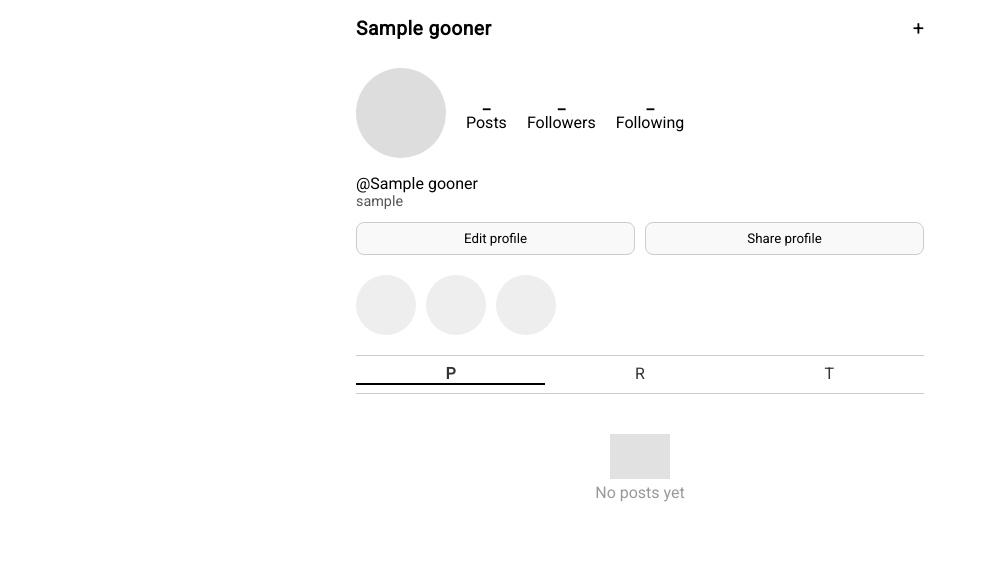
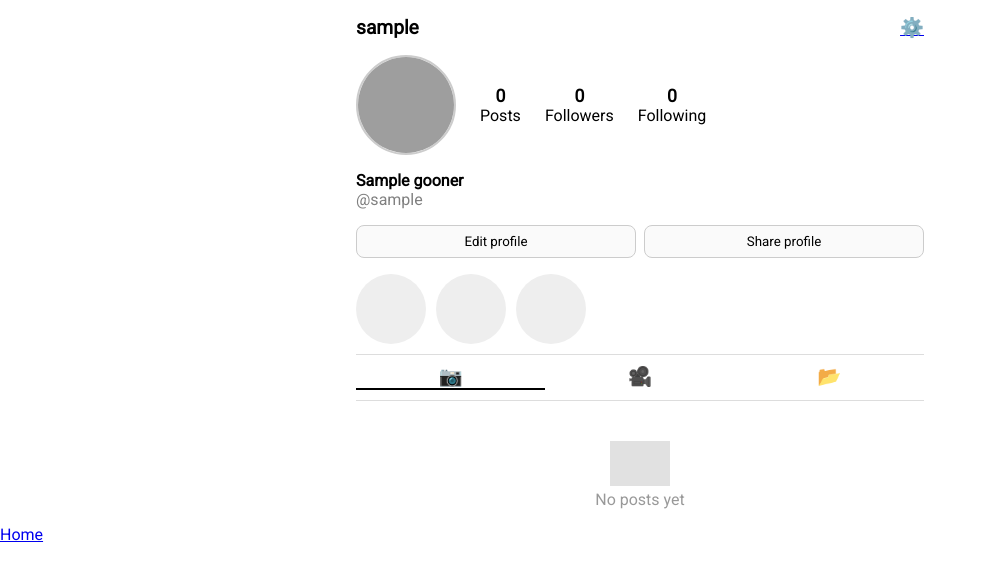
Before and after one commit to SambhavVinay/GOONGRAM, a Flask app: page /profile/1 in a window 1280 px wide. Shown: the top 581 px of the page, without its empty margins (0-986 px from the left). Run offline with Flask 3, Linux system fonts and the light colour scheme; tables that the repository leaves empty hold one stand-in row (values such as "Sample post"); grey boxes are pictures that could not be loaded.

Commit message:
profile pic:3

```diff
--- a/app.py
+++ b/app.py
@@ -6,13 +6,18 @@ from dotenv import load_dotenv
 import os
 from flask import jsonify
 
+
+
 load_dotenv(dotenv_path=r'C:\Users\Admin\OneDrive\Desktop\py\SQLAlchemyDatabase\Goongram\pass.env')
 
 EMAIL_USER = os.getenv("EMAIL_USER")
 EMAIL_PASS = os.getenv("EMAIL_PASS")
 
 app = Flask(__name__)
+UPLOAD_FOLDER = 'static/dp'
 app.config['SQLALCHEMY_DATABASE_URI'] = os.getenv("DATABASE_URL")
+app.config['UPLOAD_FOLDER'] = UPLOAD_FOLDER
+os.makedirs(UPLOAD_FOLDER, exist_ok=True)
 db = SQLAlchemy(app)
 app.secret_key = "NiggaBalls"
 
@@ -23,13 +28,34 @@ class Gooners(db.Model):
     dateadded = db.Column(db.DateTime, default=datetime.utcnow)
     name = db.Column(db.String(100))
     DOB = db.Column(db.String(100))
+    dp = db.Column(db.String(200))
+
+
+@app.route("/dp",methods = ["POST","GET"])
+def dp():
+    image_url = None
+    user_name = session.get("user_name")
+    if request.method == "POST":
+        file = request.files["img"]
+        if file:
+            filepath = os.path.join(app.config['UPLOAD_FOLDER'], file.filename)
+            file.save(filepath)
+            image_url = "/" + filepath.replace("\\", "/")
+            gooner = Gooners.query.filter_by(user_name = user_name).first()
+            gooner.dp = image_url
+            session["image_url"] = image_url
+            db.session.commit()
+            return redirect("/profile")
+    return render_template("dp.html")
+
 
 @app.route("/profile", methods=["POST", "GET"])
 def profile():
+    image_url = session.get("image_url")
     if "user_id" not in session:
         return redirect("/login")
     user = Gooners.query.get(session["user_id"])
-    return render_template("profile.html", user=user)
+    return render_template("profile.html", user=user,image_url = image_url)
 
 
 @app.route("/name", methods=["POST", "GET"])
@@ -73,7 +99,7 @@ def login():
     if request.method == "POST":
         user_name = request.form["user_name"]
         user_password = request.form["user_password"]
-
+        session["user_name"] = user_name
         gooner = Gooners.query.filter_by(user_name=user_name, user_password=user_password).first()
         if gooner:
             session["user_id"] = gooner.user_id
@@ -162,4 +188,4 @@ def database():
 if __name__ == "__main__":
     with app.app_context():
         db.create_all()
-    #app.run(debug=True)
+    app.run(debug=True)
--- a/templates/profile.html
+++ b/templates/profile.html
@@ -3,13 +3,13 @@
 <head>
   <meta charset="UTF-8" />
   <meta name="viewport" content="width=device-width, initial-scale=1.0"/>
-  <title>sambhav.vinay • Profile</title>
+  <title>{{ user.user_name }} • Instagram</title>
   <link href="https://fonts.googleapis.com/css2?family=Roboto&display=swap" rel="stylesheet">
   <style>
     * {
-      box-sizing: border-box;
       margin: 0;
       padding: 0;
+      box-sizing: border-box;
       font-family: 'Roboto', sans-serif;
     }
 
@@ -18,61 +18,73 @@
       color: #000;
     }
 
-    .profile-container {
+    .container {
       max-width: 600px;
       margin: auto;
       padding: 16px;
     }
 
-    .top {
+    .top-bar {
+      display: flex;
+      justify-content: space-between;
+      align-items: center;
+      font-weight: bold;
+      font-size: 1.2rem;
+      margin-bottom: 16px;
+    }
+
+    .profile-section {
       display: flex;
       align-items: center;
-      justify-content: space-between;
-      font-size: 1.2rem;
-      font-weight: bold;
-      padding-bottom: 12px;
-    }
-
-
-
-
-    .profile-header {
-      display: flex;
-      align-items: center;
-      gap: 20px;
-      padding: 16px 0;
+      gap: 24px;
+      margin-bottom: 16px;
     }
 
     .profile-pic {
-      width: 90px;
-      height: 90px;
+      width: 100px;
+      height: 100px;
       border-radius: 50%;
-      background-color: #ddd;
+      border: 2px solid #ccc;
+      overflow: hidden;
+      flex-shrink: 0;
+    }
+
+    .profile-pic img {
+      width: 100%;
+      height: 100%;
+      object-fit: cover;
     }
 
     .stats {
       display: flex;
-      gap: 20px;
+      gap: 24px;
     }
 
     .stat {
       text-align: center;
     }
 
-    .name {
-      font-weight: 500;
-      font-size: 1rem;
+    .stat strong {
+      display: block;
+      font-size: 1.1rem;
     }
 
-    .tagline, .handle {
-      font-size: 0.9rem;
-      color: #555;
+    .user-info {
+      margin-top: 8px;
+    }
+
+    .user-info .name {
+      font-weight: bold;
+    }
+
+    .user-info .handle {
+      color: gray;
     }
 
     .buttons {
       display: flex;
-      gap: 10px;
-      margin-top: 12px;
+      gap: 8px;
+      margin: 16px 0;
     }
 
     .buttons button {
@@ -80,44 +92,43 @@
       padding: 8px;
       border-radius: 8px;
       border: 1px solid #ccc;
+      background-color: #fafafa;
+      font-weight: 500;
       cursor: pointer;
-      font-weight: 500;
-      background-color: #f9f9f9;
     }
 
-    .highlights {
+    .story-highlights {
       display: flex;
       gap: 10px;
-      margin: 20px 0;
       overflow-x: auto;
+      padding-bottom: 10px;
     }
 
     .highlight {
-      width: 60px;
-      height: 60px;
+      width: 70px;
+      height: 70px;
       border-radius: 50%;
       background-color: #eee;
       flex-shrink: 0;
     }
 
-    .tabs {
+    .nav-tabs {
       display: flex;
       justify-content: space-around;
-      border-top: 1px solid #ccc;
-      border-bottom: 1px solid #ccc;
-      padding: 8px 0;
-      margin-bottom: 20px;
+      border-top: 1px solid #ddd;
+      border-bottom: 1px solid #ddd;
+      padding: 10px 0;
+      font-size: 1.2rem;
     }
 
     .tab {
       text-align: center;
       flex: 1;
-      color: #333;
     }
 
     .tab.active {
+      border-bottom: 2px solid black;
       font-weight: bold;
-      border-bottom: 2px solid #000;
     }
 
     .no-posts {
@@ -134,9 +145,8 @@
     .bottom-nav {
       position: fixed;
       bottom: 0;
-      left: 0;
-      right: 0;
-      background-color: #fff;
+      width: 100%;
+      background: white;
       border-top: 1px solid #ccc;
       display: flex;
       justify-content: space-around;
@@ -144,61 +154,53 @@
     }
 
     .bottom-nav a {
-      color: #444;
       font-size: 22px;
+      color: #333;
       text-decoration: none;
     }
-    .username-clean {
-  font-weight: 600;
-  font-size: 1.2rem;
-  color: #000000; /* professional cool blue */
-  letter-spacing: 0.5px;
-}
-
-
-
-
-
   </style>
 </head>
 <body>
 
-<div class="profile-container">
-  <div class="top">
-<div class="user-info username-clean">{{ user.name }}</div>
-
-
-    <div><button style="border: none; background: none; font-size: 20px;">+</button></div>
+<div class="container">
+  <div class="top-bar">
+    <div>{{ user.user_name }}</div>
+    <a href="#">⚙️</a>
   </div>
 
-  <div class="profile-header">
-    <div class="profile-pic"></div>
+  <div class="profile-section">
+    <div class="profile-pic">
+      <a href="/dp">
+        <img src="{{ user.dp or 'https://via.placeholder.com/100' }}" alt="Profile Pic">
+      </a>
+    </div>
     <div class="stats">
-      <div class="stat"><strong>_</strong><br>Posts</div>
-      <div class="stat"><strong>_</strong><br>Followers</div>
-      <div class="stat"><strong>_</strong><br>Following</div>
+      <div class="stat"><strong>0</strong>Posts</div>
+      <div class="stat"><strong>0</strong>Followers</div>
+      <div class="stat"><strong>0</strong>Following</div>
     </div>
   </div>
 
-  <div class="name">@{{ user.name }}</div>
-
-  <div class="handle">{{ user.user_name }}</div>
+  <div class="user-info">
+    <div class="name">{{ user.name }}</div>
+    <div class="handle">@{{ user.user_name }}</div>
+  </div>
 
   <div class="buttons">
     <button>Edit profile</button>
     <button>Share profile</button>
   </div>
 
-  <div class="highlights">
+  <div class="story-highlights">
     <div class="highlight"></div>
     <div class="highlight"></div>
     <div class="highlight"></div>
   </div>
 
-  <div class="tabs">
-    <div class="tab active">P</div>
-    <div class="tab">R</div>
-    <div class="tab">T</div>
+  <div class="nav-tabs">
+    <div class="tab active">📷</div>
+    <div class="tab">🎥</div>
+    <div class="tab">📂</div>
   </div>
 
   <div class="no-posts">
@@ -206,7 +208,7 @@
     <p>No posts yet</p>
   </div>
 </div>
-
+<a href="/dashboard">Home</a>
 
 
 </body>
--- a/templates/search_results.html
+++ b/templates/search_results.html
@@ -137,7 +137,9 @@
     <div class="results-container">
         {% for user in search_name %}
             <div class="profile-card">
-                <div class="profile-pic"></div>
+                <div class="profile-pic">
+
+                </div>
                 <div class="name">{{ user.name }}</div>
                 <div class="username">@{{ user.user_name }}</div>
                 <a href="/profile/{{ user.user_id }}" class="view-btn">View Profile</a>
```
Also changed, not shown: templates/dp.html (added, +71 -0 lines), static/GoonGram_Logo.png (deleted), static/dp/462742412_1802686000263623_5399212688610425111_n.jpg (added), static/dp/WIN_20240424_18_29_50_Pro.jpg (added).
